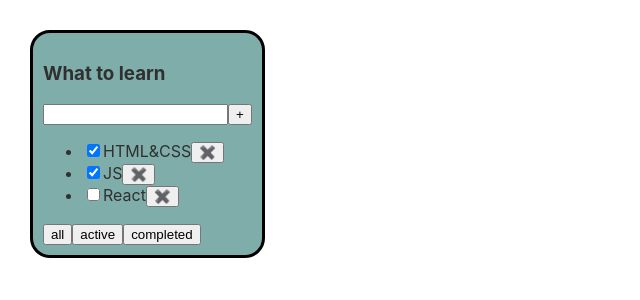
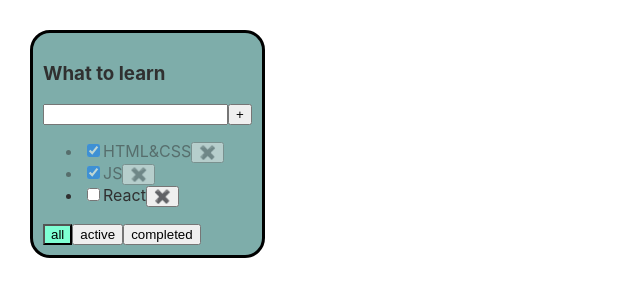
Before and after one commit to MacheteBy/todolist, a React (Create React App) app: page / in a window 1280 px wide. Shown: the top 300 px of the page, without its empty margins (0-640 px from the left). Built offline with nearby package versions, Linux system fonts and the light colour scheme.

Commit message:
23.11.23

```diff
--- a/src/App.css
+++ b/src/App.css
@@ -15,3 +15,12 @@
 .error-message {
   color: red;
 }
+
+
+.active-filter {
+  background-color: aquamarine;
+}
+
+.is-done {
+  opacity: 0.5;
+}
--- a/src/App.tsx
+++ b/src/App.tsx
@@ -70,7 +70,8 @@ function App() {
                 removeTask={removeTask}
                 changeFilter={changeFilter}
                 addTask={addTask}
-                changeStatus ={changeStatus}/>
+                changeStatus ={changeStatus}
+                filter={filter}/>
             {/* <Todolist title = {task_two_title} task={task_two}/> */}
         </div>
     );
--- a/src/Button.tsx
+++ b/src/Button.tsx
@@ -4,6 +4,7 @@ import { FilterValuesType } from './App';
 type ButtonPropsType = {
     title: FilterValuesType
     changeFilter: (value: FilterValuesType) => void
+    filter: FilterValuesType
 }
 
 const Button: FC<ButtonPropsType> = (props) => {
@@ -13,7 +14,7 @@ const Button: FC<ButtonPropsType> = (props) => {
     }
 
     return (
-        <button onClick={onClickButtonHundler}>{props.title}</button>
+        <button className={props.filter === props.title ? "active-filter" : ""} onClick={onClickButtonHundler}>{props.title}</button>
     );
 };
 
--- a/src/ListItems.tsx
+++ b/src/ListItems.tsx
@@ -12,7 +12,7 @@ const ListItems = (props: ItemType) => {
 
     return (
         <div>
-            <li key={props.id}>
+            <li key={props.id} className={props.checked ? "is-done" : ""}>
             <input type="checkbox" checked={props.checked} onClick={() => props.changeStatus(props.id, props.checked)}/>
             <span>{props.title}</span>
             <button onClick={() => {
--- a/src/Todolist.tsx
+++ b/src/Todolist.tsx
@@ -18,6 +18,7 @@ type TodolistPropsType = {
     changeFilter: (value: FilterValuesType) => void
     addTask: (title: string) => void
     changeStatus: (taskID: string, isDone: boolean) => void
+    filter: FilterValuesType
 }
 
 
@@ -38,13 +39,16 @@ const Todolist: FC<TodolistPropsType> = (props) => {
     });
 
     let[newTaskTitle, setNewTaskTitle] = useState('');
+    let[error, setError] = useState<string | null>(null);
 
     const onClickButtonHundler = () => {
-        if(newTaskTitle.trim() === ''){
-            return;
+        if(newTaskTitle.trim() !== ''){
+            props.addTask(newTaskTitle.trim())
+            setNewTaskTitle('')
+        }   else {
+            setError('Filed is required')
         }
-        props.addTask(newTaskTitle.trim())
-        setNewTaskTitle('')
+
     }
 
     const onChangeHundler = (event: ChangeEvent<HTMLInputElement>) => {
@@ -52,6 +56,7 @@ const Todolist: FC<TodolistPropsType> = (props) => {
     }
 
     const onKeyPressHundler = (event: KeyboardEvent<HTMLInputElement>) => {
+        setError('')
         if(event.charCode === 13){
             props.addTask(newTaskTitle)
             setNewTaskTitle('')
@@ -62,16 +67,17 @@ const Todolist: FC<TodolistPropsType> = (props) => {
         <TodolistStyled>
             <h3>{props.title}</h3>
             <div>
-                <input maxLength={15} value={newTaskTitle} onChange={onChangeHundler} onKeyPress={onKeyPressHundler}/>
+                <input className={error ? "error" : ""} maxLength={15} value={newTaskTitle} onChange={onChangeHundler} onKeyPress={onKeyPressHundler}/>
                 <button onClick={onClickButtonHundler}>+</button>
+                {error && <div className="error-message">Filed is required</div>}
             </div>
             <ul>
                 {listItemsMap}
             </ul>
             <div>
-                <Button title='all' changeFilter={props.changeFilter}/>
-                <Button title='active' changeFilter={props.changeFilter}/>
-                <Button title='completed' changeFilter={props.changeFilter}/>
+                <Button filter={props.filter} title='all' changeFilter={props.changeFilter}/>
+                <Button filter={props.filter} title='active' changeFilter={props.changeFilter}/>
+                <Button filter={props.filter} title='completed' changeFilter={props.changeFilter}/>
             </div>
         </TodolistStyled>
     )
```
